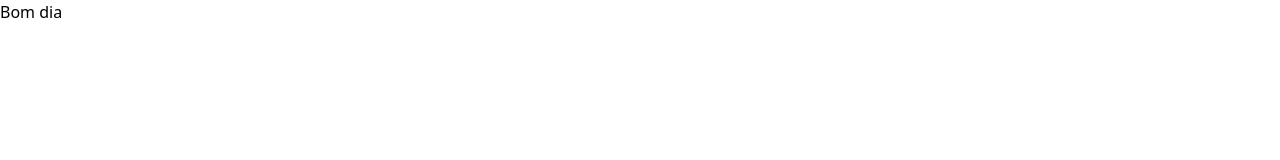
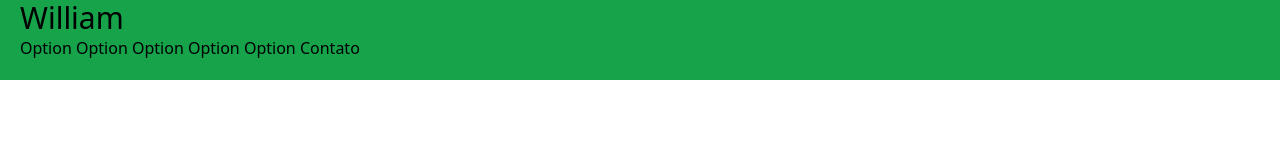
Before and after one commit to slimawill/Portfolio, a website: page src/index.html in a window 1280 px wide. Drawn offline with Linux system fonts and the light colour scheme.

Commit message:
Defined header height and structure

```diff
--- a/src/index.html
+++ b/src/index.html
@@ -8,6 +8,16 @@
     <link href="/dist/output.css" rel="stylesheet">
 </head>
 <body>
-    <h1">Bom dia</h1>
+    <header class="w-full h-[10vh] bg-green-600 px-5 fixed top-0">
+        <h1 class="text-3xl">William</h1>
+        <nav>
+            <a href="#">Option</a>
+            <a href="#">Option</a>
+            <a href="#">Option</a>
+            <a href="#">Option</a>
+            <a href="#">Option</a>
+            <a href="#">Contato</a>
+        </nav>
+    </header>
 </body>
 </html>
```
Also changed, not shown: dist/output.css.
